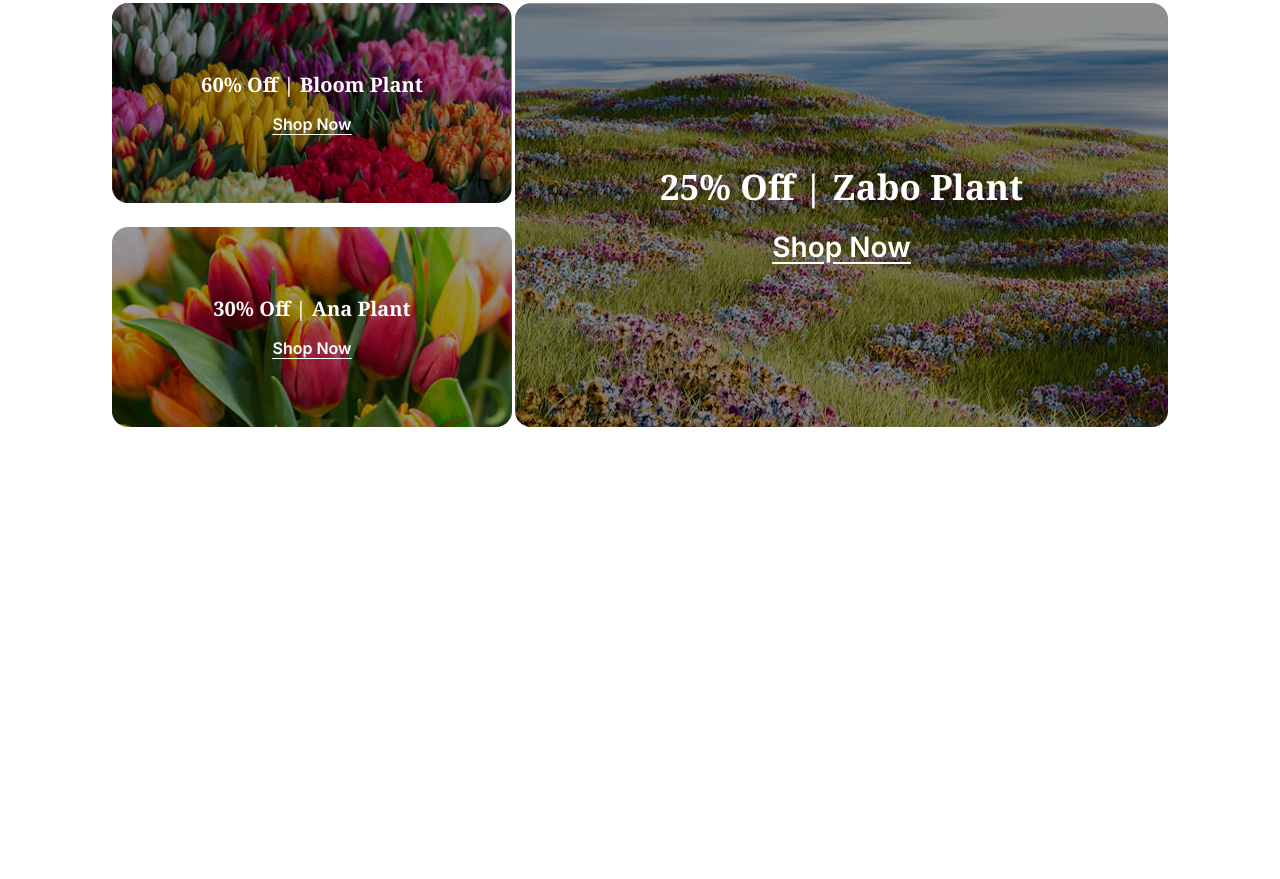
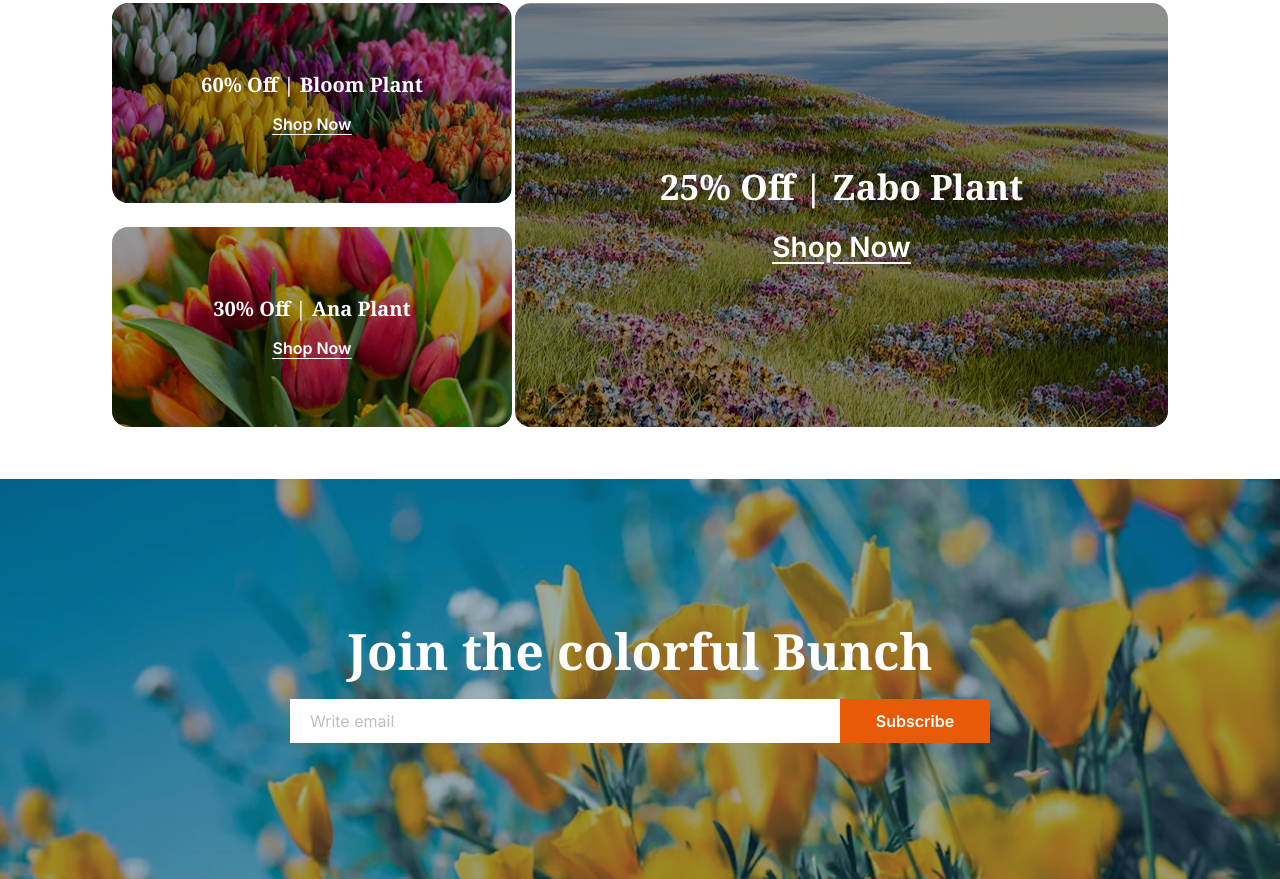
Before and after one commit to soykot49/Flower-shop, a plain HTML site: page index.html in a window 1280 px wide. Shown: the part 2724-3603 px from the top of the page. Before the commit the page ends 3263 px from the top, so only its background shows below. Drawn offline with nearby package versions, Linux system fonts and the light colour scheme; files whose address does not match are found by name.

Commit message:
email section added

```diff
--- a/index.html
+++ b/index.html
@@ -236,6 +236,27 @@
 
   </main>
 
+  <footer>
+    <!-- email section added-->
+    <section class="mt-[-60px]">
+      <div class="relative h-[280px] sm:h-[400px]">
+        <div class="absolute inset-0 bg-[url('./resources/assets/news-letter-bg.png')] bg-cover bg-center"></div>
+        <div class="absolute inset-0 bg-[rgba(7, 51, 79, 0.4)]"></div>
+        <div class="relative z-10 flex flex-col items-center justify-center h-full text-center">
+          <h1 class="noto-serif font-bold text-[20px] sm:text-[50px] text-[#FFFFFF] mb-2.5">Join the colorful Bunch</h1>
+          <div class="flex justify-center">
+            <input type="email" name="" id="" placeholder="Write email"
+              class="bg-[#FFFFFF] sm:w-[550px] placeholder:p-5 description-color inter text-[16px] text-normal">
+            <button class="btn-primary p-6 sm:w-[150px]">Subscribe</button>
+          </div>
+        </div>
+      </div>
+    </section>
+
+
+
+  </footer>
+
 
 
 
```
